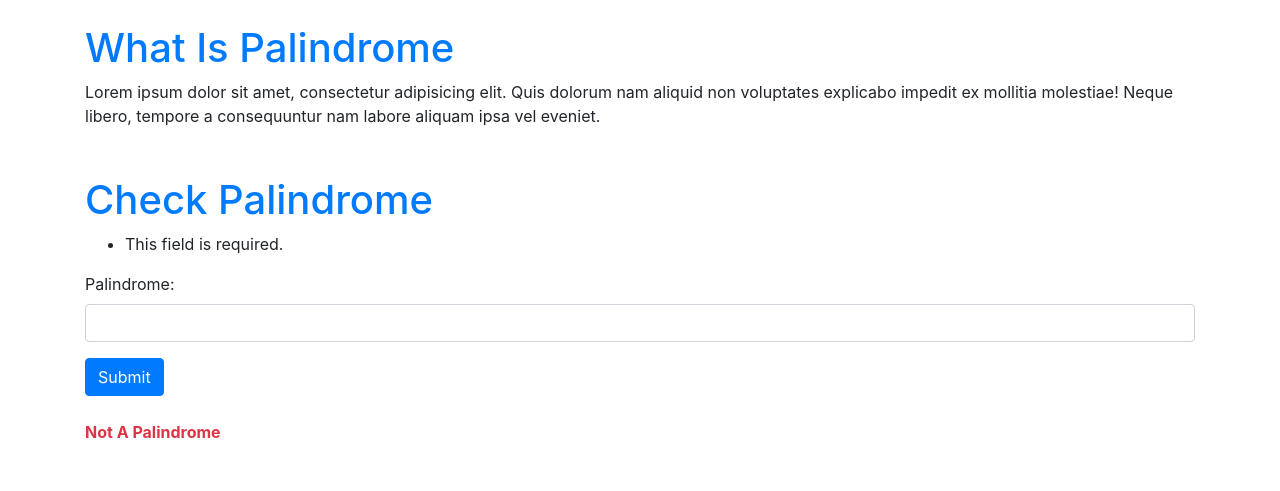
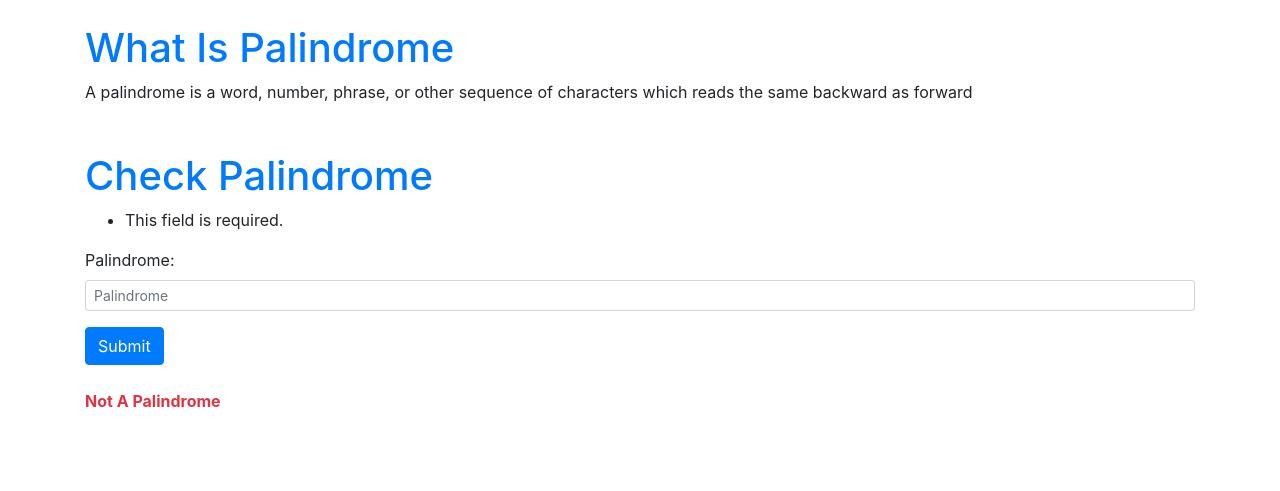
Before and after one commit to AjmalPonneth/palindrome_in_django, a Django app: page / in a window 1280 px wide. Shown: the part 56-547 px from the top of the page. Run offline with Django 3.2, Linux system fonts and the light colour scheme; some libraries are stand-ins or nearby versions.

Commit message:
completed

```diff
--- a/check_palindrome/forms.py
+++ b/check_palindrome/forms.py
@@ -3,4 +3,4 @@ from django import forms
 
 class PalindromeForm(forms.Form):
     palindrome = forms.CharField(
-        widget=forms.TextInput(attrs={'class': 'form-control'}))
+        widget=forms.TextInput(attrs={'class': 'form-control form-control-sm', 'placeholder': 'Palindrome'}))
--- a/check_palindrome/templates/index.html
+++ b/check_palindrome/templates/index.html
@@ -42,9 +42,8 @@
     </header>
     <div class="container pt-4">
       <h1 class="text-primary">What Is Palindrome</h1>
-      Lorem ipsum dolor sit amet, consectetur adipisicing elit. Quis dolorum nam
-      aliquid non voluptates explicabo impedit ex mollitia molestiae! Neque
-      libero, tempore a consequuntur nam labore aliquam ipsa vel eveniet.
+      A palindrome is a word, number, phrase, or other sequence of characters
+      which reads the same backward as forward
       <div class="row">
         <div class="col pt-5">
           <h1 class="text-primary">Check Palindrome</h1>
@@ -85,4 +84,5 @@
     integrity="sha384-b5kHyXgcpbZJO/tY9Ul7kGkf1S0CWuKcCD38l8YkeH8z8QjE0GmW1gYU5S9FOnJ0"
     crossorigin="anonymous"
   ></script>
+  <script></script>
 </html>
--- a/check_palindrome/views.py
+++ b/check_palindrome/views.py
@@ -8,5 +8,4 @@ def check_palindrome_or_not(request):
     check = request.POST.get('palindrome')
     string = str(check)
     IsPalindrome = string.find(string[::-1]) == 0
-    print(IsPalindrome)
     return render(request, 'index.html', {'form': form, 'palindrome': IsPalindrome})
```
